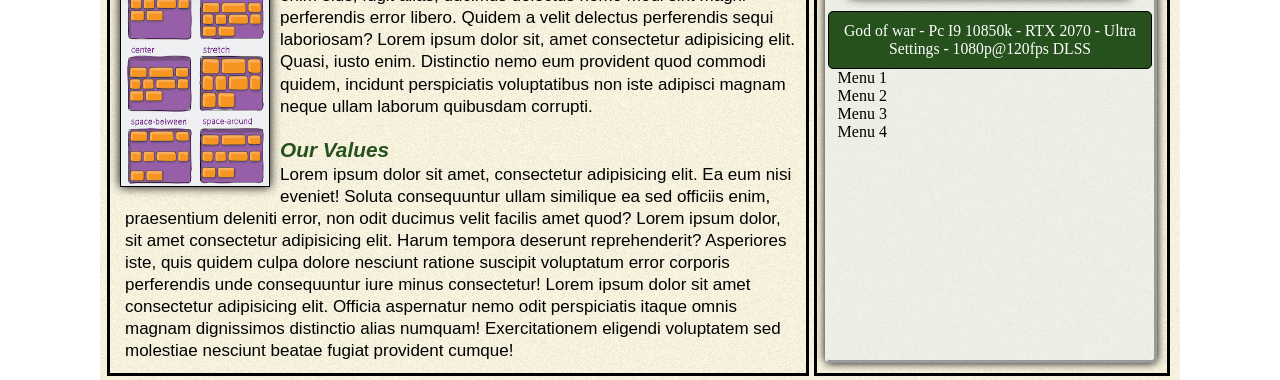
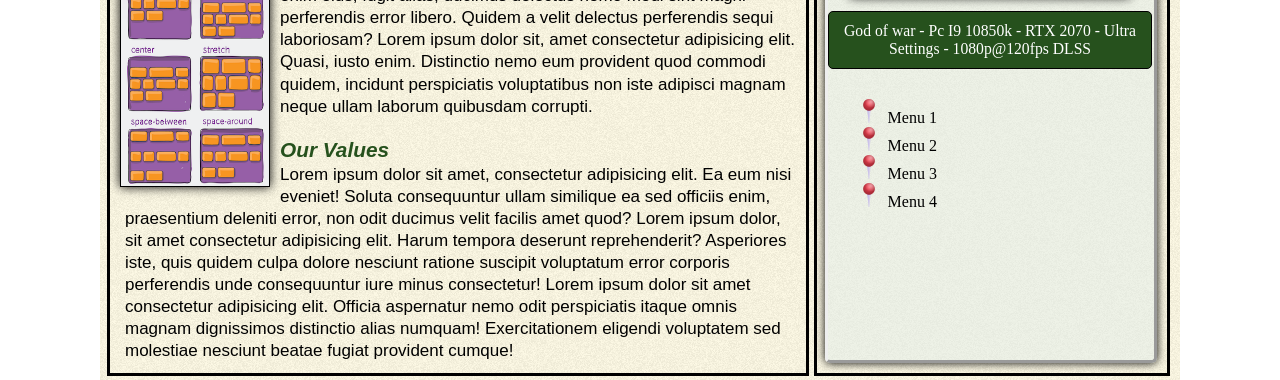
Before and after one commit to robertoalvs/Projeto-livro-css3, a plain HTML site: page index.html in a window 1280 px wide. Shown: the part 528-908 px from the top of the page. Drawn offline with Linux system fonts and the light colour scheme.

Commit message:
atualizado ul. iframe nav aside

```diff
--- a/estilos/base.css
+++ b/estilos/base.css
@@ -349,12 +349,14 @@ iframe {
 
 .nav-iframe {
 
+    margin-top: 30px;
+    margin-left: 50px;
 }
 
 .li-iframe {
 
-    list-style: none;
-    margin: auto;
+    margin: 0;
+    list-style-image: url(../img/ponto-de-pin.png);
 }
 
 
```
Also changed, not shown: img/destino.png (added), img/destino1.png (added), img/destino11.png (added), img/ponto-de-pin.png (added), 2 other files.
